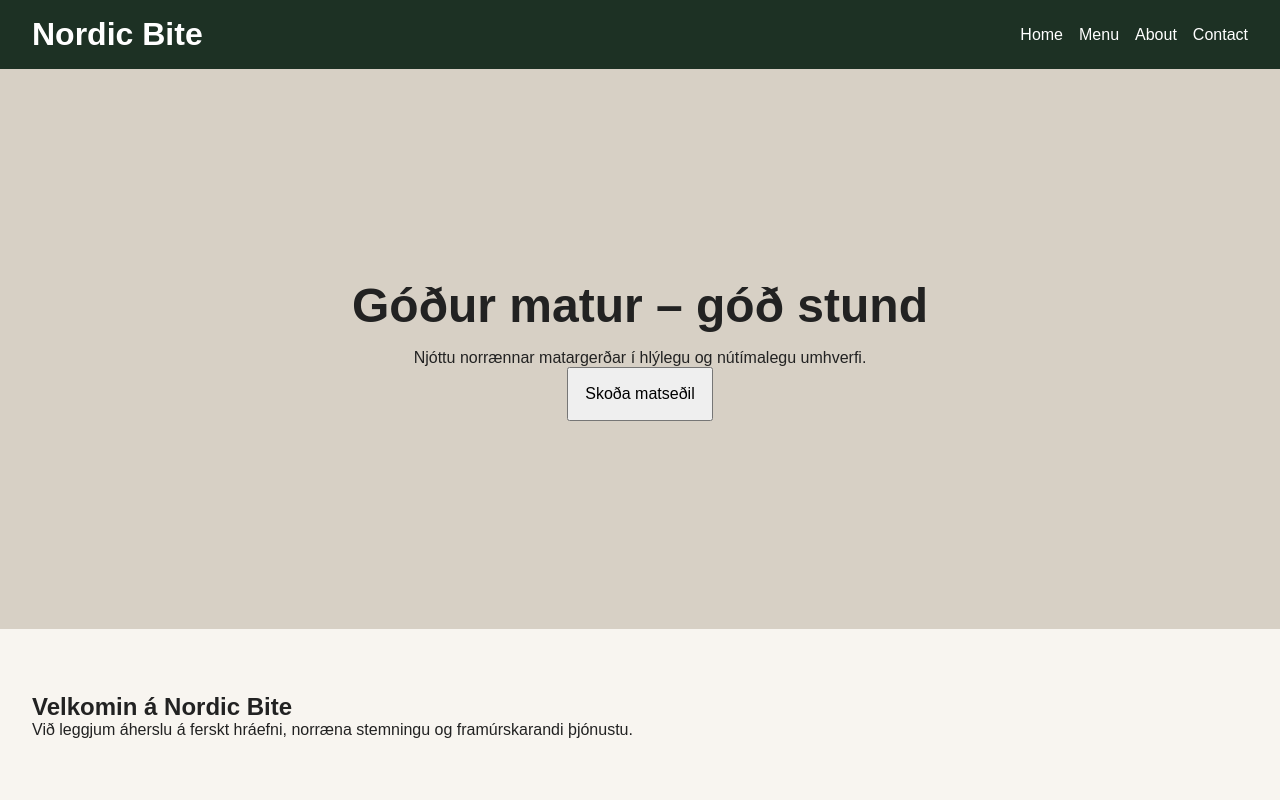
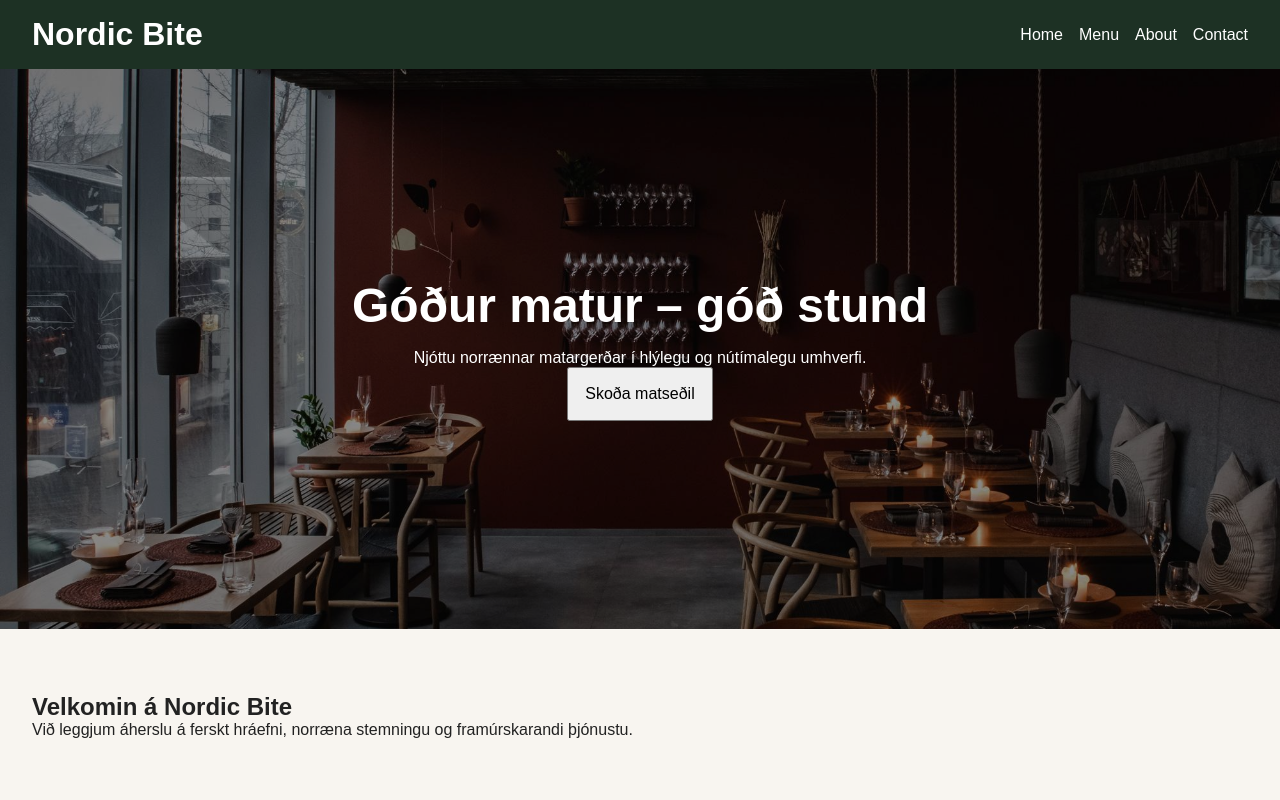
Before and after one commit to elvarfg/Lokaverkefni00, a React (Vite) app in the folder nordic-bites/: page / in a window 1280 px wide. Shown: the top 800 px of the page. Built offline with nearby package versions, Linux system fonts and the light colour scheme.

Commit message:
hero section

```diff
--- a/nordic-bites/src/pages/About.tsx
+++ b/nordic-bites/src/pages/About.tsx
@@ -4,7 +4,7 @@
       <h2>Um okkur</h2>
 
       <p>
-        Velkomin á Nordic Bite – fjölskyldurekinn
+        Velkomin á Nordic Bite - fjölskyldurekinn
         veitingastað sem leggur áherslu á ferskt
         hráefni og norræna matarmenningu.
       </p>
--- a/nordic-bites/src/styles/global.css
+++ b/nordic-bites/src/styles/global.css
@@ -40,10 +40,31 @@
 
   text-align: center;
 
-  background: #d7d0c5;
+  background-image: url("../assets/images/hero.jpg");
+  background-size: cover;
+  background-position: center;
+  background-repeat: no-repeat;
+
+  position: relative;
+
+  background-attachment: fixed;
+}
+
+.hero::before {
+  content: "";
+
+  position: absolute;
+  inset: 0;
+
+  background: rgba(0, 0, 0, 0.45);
 }
 
 .hero-content {
+  position: relative;
+  z-index: 1;
+
+  color: white;
+
   max-width: 600px;
 }
 
```
Also changed, not shown: nordic-bites/src/assets/images/hero.jpg (added).
